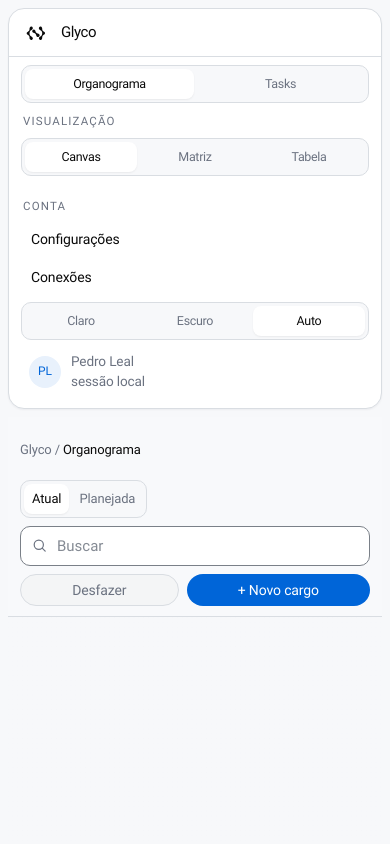
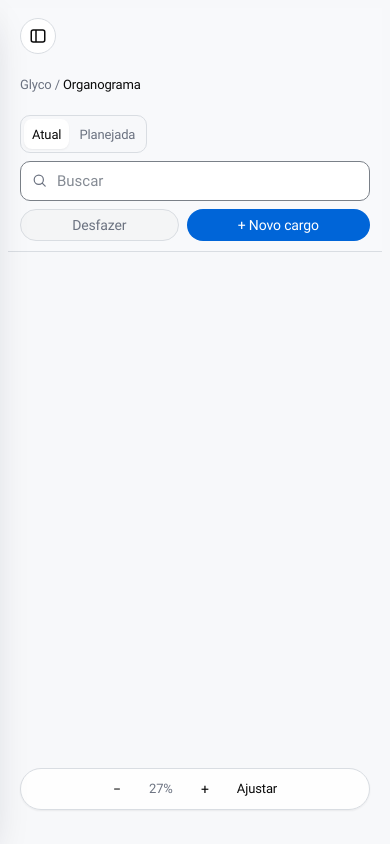
Before and after one commit to pedromleal15/organograma, a React (Vite) app: page /organograma in a window 390 px wide. Shown: the top 844 px of the page. Built offline with nearby package versions, Linux system fonts and the light colour scheme.

Commit message:
feat(ui): sidebar Glyco com abrir/esconder (#6)
Sidebar Glyco com abrir/esconder no desktop e drawer no mobile.

```diff
--- a/src/App.tsx
+++ b/src/App.tsx
@@ -3,6 +3,7 @@
 import { requestNewBoard, requestNewTask, Tasks } from './ui/tasks'
 import { AreaModal } from './ui/area-modal'
 import { useStore } from './state'
+import { useSidebar } from './sidebar'
 import { useTheme } from './theme'
 import { defaultBoardId, scenarioBoards } from './domain/board'
 import './styles.css'
@@ -10,62 +11,87 @@
 export function App() {
   const store = useStore()
   const { preference, setPreference, theme } = useTheme()
+  const { open: sidebarOpen, mobile, setOpen: setSidebarOpen, toggle: toggleSidebar } = useSidebar()
   const organograma = store.environment === 'organograma'
   const tasks = store.environment === 'tasks'
 
+  const go = (action: () => void) => {
+    action()
+    if (mobile) setSidebarOpen(false)
+  }
+
   return (
-    <div className="app">
-      <aside className="sidebar">
+    <div className={`app${sidebarOpen ? ' sidebar-open' : ' sidebar-collapsed'}`}>
+      {mobile && sidebarOpen && (
+        <button
+          className="sidebar-backdrop"
+          type="button"
+          aria-label="Fechar menu"
+          onClick={() => setSidebarOpen(false)}
+        />
+      )}
+      <aside className="sidebar" aria-hidden={!sidebarOpen}>
         <div className="brand">
           <GlycoLogo />
           <div>
             <strong>Glyco</strong>
             <span>Estrutura e execução</span>
           </div>
+          {!mobile && (
+            <button
+              className="icon-button sidebar-collapse"
+              type="button"
+              aria-label="Esconder menu"
+              title="Esconder menu"
+              onClick={() => setSidebarOpen(false)}
+            >
+              <PanelIcon />
+            </button>
+          )}
         </div>
         <div className="env-switch" role="group" aria-label="Ambiente">
-          <button type="button" aria-pressed={organograma} onClick={() => {
+          <button type="button" aria-pressed={organograma} onClick={() => go(() => {
             store.setOrgView('canvas')
             store.setEnvironment('organograma')
-          }}>Organograma</button>
-          <button type="button" aria-pressed={tasks} onClick={() => store.setEnvironment('tasks')}>Tasks</button>
+          })}>Organograma</button>
+          <button type="button" aria-pressed={tasks} onClick={() => go(() => store.setEnvironment('tasks'))}>Tasks</button>
         </div>
         {(organograma || tasks) && (
           <p className="nav-label">{organograma ? 'Visualização' : 'Execução'}</p>
         )}
         {organograma && (
           <div className="view-switch" role="group" aria-label="Visualização do organograma">
-            <button type="button" aria-pressed={store.orgView === 'canvas'} onClick={() => store.setOrgView('canvas')}>Canvas</button>
-            <button type="button" aria-pressed={store.orgView === 'matriz'} onClick={() => store.setOrgView('matriz')}>Matriz</button>
-            <button type="button" aria-pressed={store.orgView === 'tabela'} onClick={() => store.setOrgView('tabela')}>Tabela</button>
+            <button type="button" aria-pressed={store.orgView === 'canvas'} onClick={() => go(() => store.setOrgView('canvas'))}>Canvas</button>
+            <button type="button" aria-pressed={store.orgView === 'matriz'} onClick={() => go(() => store.setOrgView('matriz'))}>Matriz</button>
+            <button type="button" aria-pressed={store.orgView === 'tabela'} onClick={() => go(() => store.setOrgView('tabela'))}>Tabela</button>
           </div>
         )}
         {tasks && (
           <div className="view-switch view-switch-quad" role="group" aria-label="Visualização de tasks">
-            <button type="button" aria-pressed={store.taskView === 'quadro'} onClick={() => store.setTaskView('quadro')}>Quadro</button>
-            <button type="button" aria-pressed={store.taskView === 'lista'} onClick={() => store.setTaskView('lista')}>Lista</button>
-            <button type="button" aria-pressed={store.taskView === 'metas'} onClick={() => store.setTaskView('metas')}>Metas</button>
-            <button type="button" aria-pressed={store.taskView === 'organograma'} onClick={() => {
+            <button type="button" aria-pressed={store.taskView === 'quadro'} onClick={() => go(() => store.setTaskView('quadro'))}>Quadro</button>
+            <button type="button" aria-pressed={store.taskView === 'lista'} onClick={() => go(() => store.setTaskView('lista'))}>Lista</button>
+            <button type="button" aria-pressed={store.taskView === 'metas'} onClick={() => go(() => store.setTaskView('metas'))}>Metas</button>
+            <button type="button" aria-pressed={store.taskView === 'organograma'} onClick={() => go(() => {
               store.setOrgView('canvas')
               store.setTaskView('organograma')
-            }}>Organograma</button>
+            })}>Organograma</button>
           </div>
         )}
         {tasks && store.taskView === 'organograma' && (
           <>
             <p className="nav-label">Visualização</p>
             <div className="view-switch" role="group" aria-label="Visualização do organograma em tasks">
-              <button type="button" aria-pressed={store.orgView === 'canvas'} onClick={() => store.setOrgView('canvas')}>Canvas</button>
-              <button type="button" aria-pressed={store.orgView === 'matriz'} onClick={() => store.setOrgView('matriz')}>Matriz</button>
-              <button type="button" aria-pressed={store.orgView === 'tabela'} onClick={() => store.setOrgView('tabela')}>Tabela</button>
+              <button type="button" aria-pressed={store.orgView === 'canvas'} onClick={() => go(() => store.setOrgView('canvas'))}>Canvas</button>
+              <button type="button" aria-pressed={store.orgView === 'matriz'} onClick={() => go(() => store.setOrgView('matriz'))}>Matriz</button>
+              <button type="button" aria-pressed={store.orgView === 'tabela'} onClick={() => go(() => store.setOrgView('tabela'))}>Tabela</button>
             </div>
           </>
         )}
         <div className="sidebar-foot">
           <p className="nav-label">Conta</p>
           <div className="side-links">
-            <button className="side-link" type="button" aria-current={store.environment === 'configuracoes' ? 'page' : undefined} onClick={() => store.setEnvironment('configuracoes')}>Configurações</button>
-            <button className="side-link" type="button" aria-current={store.environment === 'conexoes' ? 'page' : undefined} onClick={() => store.setEnvironment('conexoes')}>Conexões</button>
+            <button className="side-link" type="button" aria-current={store.environment === 'configuracoes' ? 'page' : undefined} onClick={() => go(() => store.setEnvironment('configuracoes'))}>Configurações</button>
+            <button className="side-link" type="button" aria-current={store.environment === 'conexoes' ? 'page' : undefined} onClick={() => go(() => store.setEnvironment('conexoes'))}>Conexões</button>
           </div>
           <div className="theme-switch" role="group" aria-label="Tema">
             <button type="button" aria-pressed={preference === 'light'} onClick={() => setPreference('light')} title="Claro">Claro</button>
@@ -77,6 +103,16 @@
       </aside>
       <div className="workspace">
         <header className="topbar">
+          <button
+            className="icon-button sidebar-toggle"
+            type="button"
+            aria-label={sidebarOpen ? 'Esconder menu' : 'Abrir menu'}
+            aria-expanded={sidebarOpen}
+            title={sidebarOpen ? 'Esconder menu' : 'Abrir menu'}
+            onClick={toggleSidebar}
+          >
+            <PanelIcon />
+          </button>
           <p className="crumb">Glyco / <b>{organograma ? 'Organograma' : tasks ? (store.taskView === 'organograma' ? 'Tasks / Organograma' : 'Tasks') : store.environment === 'conexoes' ? 'Conexões' : 'Configurações'}</b></p>
           {tasks && store.taskView === 'quadro' && (
             <>
@@ -152,3 +188,12 @@
     </svg>
   )
 }
+
+function PanelIcon() {
+  return (
+    <svg width="18" height="18" viewBox="0 0 18 18" fill="none" aria-hidden="true">
+      <rect x="2.25" y="3" width="13.5" height="12" rx="2" stroke="currentColor" strokeWidth="1.5" />
+      <path d="M7 3v12" stroke="currentColor" strokeWidth="1.5" />
+    </svg>
+  )
+}
--- a/src/main.tsx
+++ b/src/main.tsx
@@ -1,6 +1,7 @@
 import { StrictMode } from 'react'
 import { createRoot } from 'react-dom/client'
 import { App } from './App'
+import { SidebarProvider } from './sidebar'
 import { StoreProvider } from './state'
 import { ThemeProvider } from './theme'
 
@@ -14,9 +15,11 @@
 createRoot(root).render(
   <StrictMode>
     <ThemeProvider>
-      <StoreProvider>
-        <App />
-      </StoreProvider>
+      <SidebarProvider>
+        <StoreProvider>
+          <App />
+        </StoreProvider>
+      </SidebarProvider>
     </ThemeProvider>
   </StrictMode>,
 )
--- /dev/null
+++ b/src/sidebar.tsx
@@ -0,0 +1,96 @@
+import { createContext, useContext, useEffect, useMemo, useState, type ReactNode } from 'react'
+
+const SIDEBAR_KEY = 'glyco-sidebar-open'
+const MOBILE_QUERY = '(max-width: 900px)'
+
+interface SidebarContextValue {
+  open: boolean
+  mobile: boolean
+  setOpen: (open: boolean) => void
+  toggle: () => void
+}
+
+const SidebarContext = createContext<SidebarContextValue | null>(null)
+
+function readDesktopOpen(): boolean {
+  try {
+    const raw = localStorage.getItem(SIDEBAR_KEY)
+    if (raw === '0') return false
+    if (raw === '1') return true
+  } catch {
+    /* ignore */
+  }
+  return true
+}
+
+function writeDesktopOpen(open: boolean) {
+  try {
+    localStorage.setItem(SIDEBAR_KEY, open ? '1' : '0')
+  } catch {
+    /* ignore */
+  }
+}
+
+function readMobile(): boolean {
+  if (typeof window === 'undefined') return false
+  return window.matchMedia(MOBILE_QUERY).matches
+}
+
+export function SidebarProvider({ children }: { children: ReactNode }) {
+  const [mobile, setMobile] = useState(readMobile)
+  const [desktopOpen, setDesktopOpen] = useState(readDesktopOpen)
+  const [mobileOpen, setMobileOpen] = useState(false)
+
+  useEffect(() => {
+    const media = window.matchMedia(MOBILE_QUERY)
+    const onChange = () => {
+      const next = media.matches
+      setMobile(next)
+      if (next) setMobileOpen(false)
+    }
+    onChange()
+    media.addEventListener('change', onChange)
+    return () => media.removeEventListener('change', onChange)
+  }, [])
+
+  useEffect(() => {
+    if (!mobile || !mobileOpen) return
+    const onKey = (event: KeyboardEvent) => {
+      if (event.key === 'Escape') setMobileOpen(false)
+    }
+    window.addEventListener('keydown', onKey)
+    return () => window.removeEventListener('keydown', onKey)
+  }, [mobile, mobileOpen])
+
+  const open = mobile ? mobileOpen : desktopOpen
+
+  const value = useMemo<SidebarContextValue>(() => ({
+    open,
+    mobile,
+    setOpen: (next) => {
+      if (mobile) setMobileOpen(next)
+      else {
+        setDesktopOpen(next)
+        writeDesktopOpen(next)
+      }
+    },
+    toggle: () => {
+      if (mobile) setMobileOpen((current) => !current)
+      else {
+        setDesktopOpen((current) => {
+          const next = !current
+          writeDesktopOpen(next)
+          return next
+        })
+      }
+    },
+  }), [open, mobile])
+
+  return <SidebarContext.Provider value={value}>{children}</SidebarContext.Provider>
+}
+
+export function useSidebar() {
+  const context = useContext(SidebarContext)
+  if (!context) throw new Error('useSidebar fora do SidebarProvider')
+  return context
+}
--- a/src/styles.css
+++ b/src/styles.css
@@ -924,6 +924,10 @@
   letter-spacing: -0.01em;
 }
 .app { grid-template-columns: 304px minmax(0, 1fr); padding: 12px 12px 12px 0; gap: 0; }
+.app.sidebar-collapsed {
+  grid-template-columns: 0 minmax(0, 1fr);
+  padding-left: 12px;
+}
 .sidebar {
   margin: 0 12px;
   min-height: calc(100vh - 24px);
@@ -933,8 +937,43 @@
   box-shadow: 0 1px 2px rgba(15, 23, 42, 0.05);
   padding: 0 12px 12px;
   gap: 10px;
-  overflow: visible;
-}
+  overflow: hidden;
+  min-width: 0;
+  transition: opacity 180ms ease, transform 220ms ease, margin 220ms ease, border-color 180ms ease;
+}
+.app.sidebar-collapsed .sidebar {
+  opacity: 0;
+  transform: translateX(-12px);
+  margin: 0;
+  border-color: transparent;
+  box-shadow: none;
+  pointer-events: none;
+}
+.sidebar-backdrop {
+  display: none;
+}
+.sidebar-toggle,
+.sidebar-collapse {
+  flex: none;
+  width: 36px;
+  min-width: 36px;
+  min-height: 36px;
+  color: var(--muted);
+}
+.sidebar-toggle:hover,
+.sidebar-collapse:hover {
+  color: var(--text);
+  background: var(--surface-hover);
+}
+.brand {
+  min-height: 56px;
+  margin: 0 -12px;
+  border-bottom: 1px solid var(--line);
+  padding: 0 12px 0 16px;
+  gap: 10px;
+}
+.brand > div { min-width: 0; flex: 1 1 auto; }
+.brand .sidebar-collapse { margin-left: auto; }
 .sidebar > .env-switch,
 .sidebar > .view-switch,
 .sidebar > .theme-switch {
@@ -966,12 +1005,6 @@
   display: grid;
   gap: 6px;
   padding-top: 4px;
-}
-.brand {
-  min-height: 56px;
-  margin: 0 -12px;
-  border-bottom: 1px solid var(--line);
-  padding: 0 16px;
 }
 .brand strong { color: var(--text); font-size: 0.9rem; letter-spacing: -0.04em; }
 .brand span { color: var(--muted); }
@@ -1935,13 +1968,49 @@
     --type-body: 14px;
     --type-ui: 0.8125rem;
   }
-  .app { grid-template-columns: 1fr; padding: 8px; gap: 8px; }
+  .app { grid-template-columns: 1fr; padding: 8px; gap: 8px; display: block; }
+  .app.sidebar-collapsed,
+  .app.sidebar-open {
+    grid-template-columns: 1fr;
+    padding-left: 8px;
+  }
+  .sidebar-backdrop {
+    display: block;
+    position: fixed;
+    inset: 0;
+    z-index: 35;
+    border: 0;
+    border-radius: 0;
+    min-height: 0;
+    background: var(--scrim, rgba(10, 10, 10, 0.42));
+    cursor: pointer;
+  }
   .sidebar {
-    min-height: auto;
+    position: fixed;
+    top: 8px;
+    bottom: 8px;
+    left: 8px;
+    z-index: 40;
+    width: min(304px, calc(100vw - 16px));
+    min-height: 0;
     margin: 0;
     border: 1px solid var(--line);
     gap: 8px;
     padding: 0 12px 10px;
+    transform: translateX(calc(-100% - 20px));
+    opacity: 1;
+    pointer-events: none;
+    box-shadow: 0 16px 40px rgba(15, 23, 42, 0.18);
+  }
+  .app.sidebar-open .sidebar {
+    transform: translateX(0);
+    pointer-events: auto;
+  }
+  .app.sidebar-collapsed .sidebar {
+    transform: translateX(calc(-100% - 20px));
+    opacity: 1;
+    border-color: var(--line);
+    box-shadow: 0 16px 40px rgba(15, 23, 42, 0.18);
   }
   .brand {
     min-height: 48px;
@@ -1950,7 +2019,7 @@
   }
   .brand span { display: none; }
   .sidebar-foot {
-    margin-top: 8px;
+    margin-top: auto;
     gap: 6px;
   }
   .sidebar .theme-switch {
```
Also changed, not shown: 1 other file (tests, documents, lock files or other folders).
